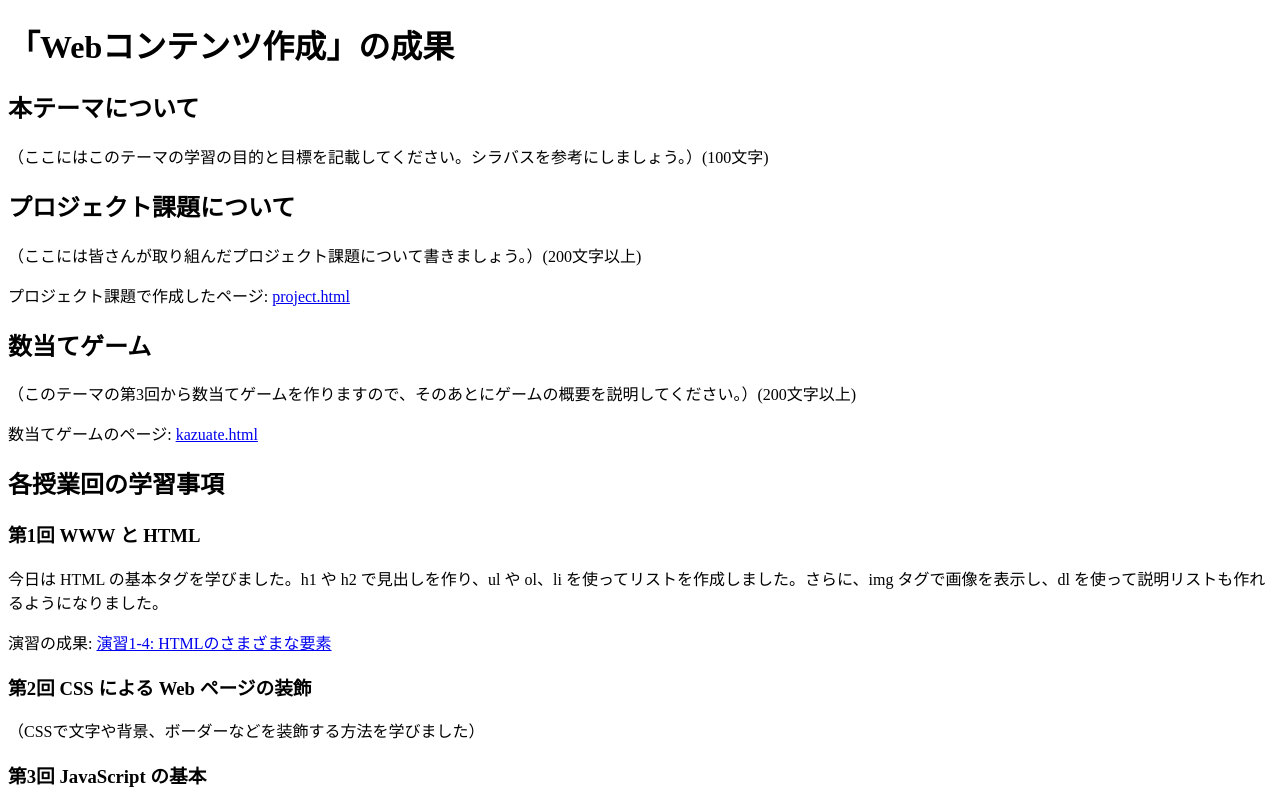
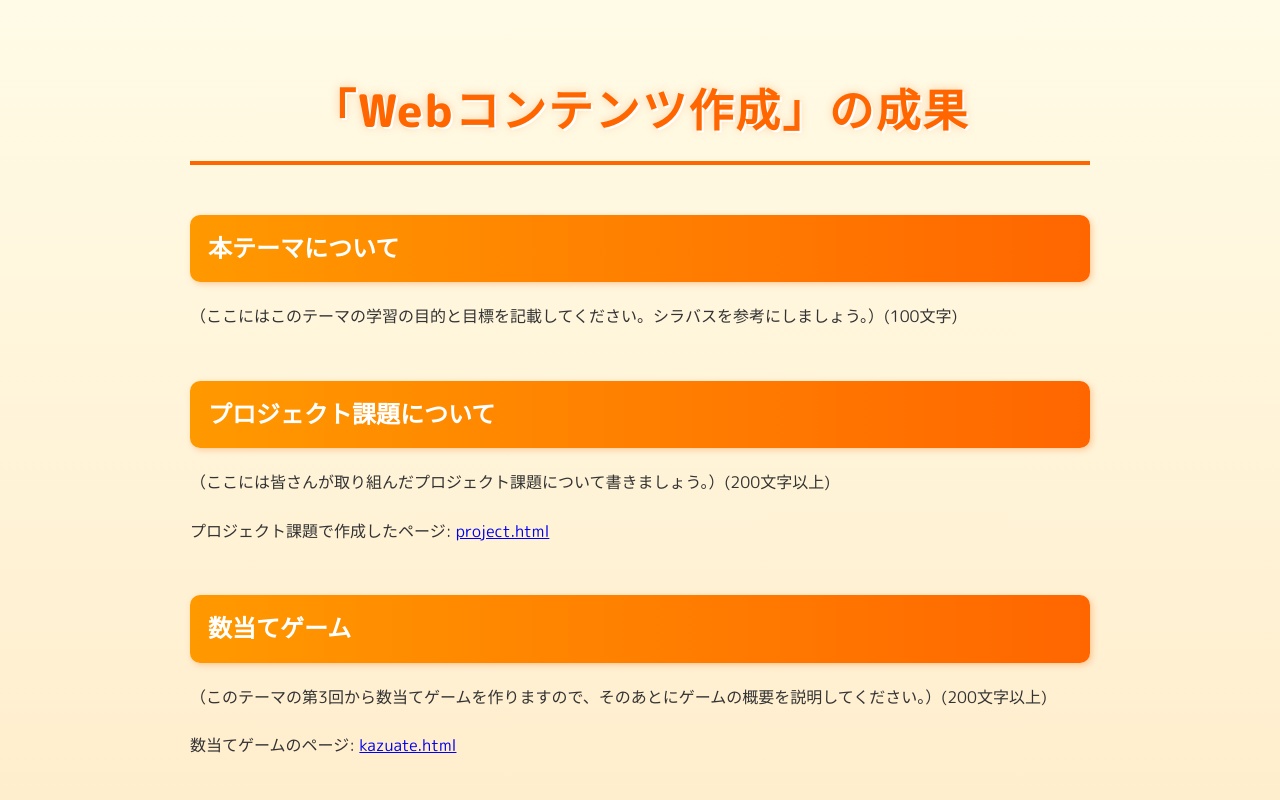
Before and after one commit to G484122024/medialabo, a plain HTML site: page index.html in a window 1280 px wide. Shown: the top 800 px of the page. Drawn offline with Linux system fonts and the light colour scheme.

Commit message:
第２回課題

```diff
--- a/index.html
+++ b/index.html
@@ -1,6 +1,8 @@
 <!DOCTYPE html>
 <html lang="ja">
 <head>
+  <link href="https://fonts.googleapis.com/css2?family=M+PLUS+Rounded+1c:wght@400;700;800&display=swap" rel="stylesheet">
+  <link rel="stylesheet" href="style.css">
   <meta charset="UTF-8">
   <title>「Webコンテンツ作成」の成果</title>
 </head>
@@ -26,7 +28,8 @@
   <p>演習の成果: <a href="practice-html/elements.html">演習1-4: HTMLのさまざまな要素</a></p>
 
   <h3>第2回 CSS による Web ページの装飾</h3>
-  <p>（CSSで文字や背景、ボーダーなどを装飾する方法を学びました）</p>
+  <p>今日は、CSSを使ってHTMLのページをきれいにする方法を勉強しました。CSSを使うと、文字の色や大きさを変えたり、背景の色をつけたりできます。文字を太くしたり、フォントを変えたりもできます。自分のページを見やすくできます。</p>
+  <p>演習の成果: <a href="practice-css/browser-intro.html">演習2-3: ウェブブラウザ説明ページの装飾</a></p>
 
   <h3>第3回 JavaScript の基本</h3>
   <p>（JavaScriptの変数、条件分岐、イベント処理の基礎を学びました）</p>
--- /dev/null
+++ b/style.css
@@ -0,0 +1,62 @@
+
+body {
+  background: linear-gradient(to bottom, #fffbe6, #ffe0b3);
+  color: #333;
+  font-family: 'M PLUS Rounded 1c', 'Noto Sans JP', sans-serif;
+  max-width: 900px;
+  margin: 0 auto;
+  padding: 40px 20px;
+  line-height: 1.8;
+}
+
+h1 {
+  font-size: 2.8em;
+  text-align: center;
+  color: #ff6600;
+  text-shadow: 2px 2px 0 #fff, 0 0 10px rgba(255, 102, 0, 0.3);
+  letter-spacing: 2px;
+  font-weight: 800;
+  margin-bottom: 30px;
+  border-bottom: 4px solid #ff6600;
+  padding-bottom: 10px;
+}
+
+h2 {
+  font-size: 1.5em;
+  color: white;
+  background: linear-gradient(90deg, #ff9900, #ff6600);
+  padding: 12px 18px;
+  margin-top: 50px;
+  margin-bottom: 20px;
+  border-radius: 10px;
+  box-shadow: 2px 2px 6px rgba(255, 102, 0, 0.3);
+}
+
+h3 {
+  font-size: 1.2em;
+  color: #cc5200;
+  margin-top: 30px;
+  border-left: 6px solid #ff6600;
+  padding-left: 12px;
+  font-weight: bold;
+}
+
+p {
+  font-size: 1em;
+  margin: 10px 0 20px;
+}
+
+
+img {
+  max-width: 100%;
+  height: auto;
+  border: 4px solid #ffcc99;
+  border-radius: 10px;
+  margin: 20px 0;
+}
+
+hr {
+  border: none;
+  border-top: 2px dashed #ff6600;
+  margin: 40px 0;
+}
```
